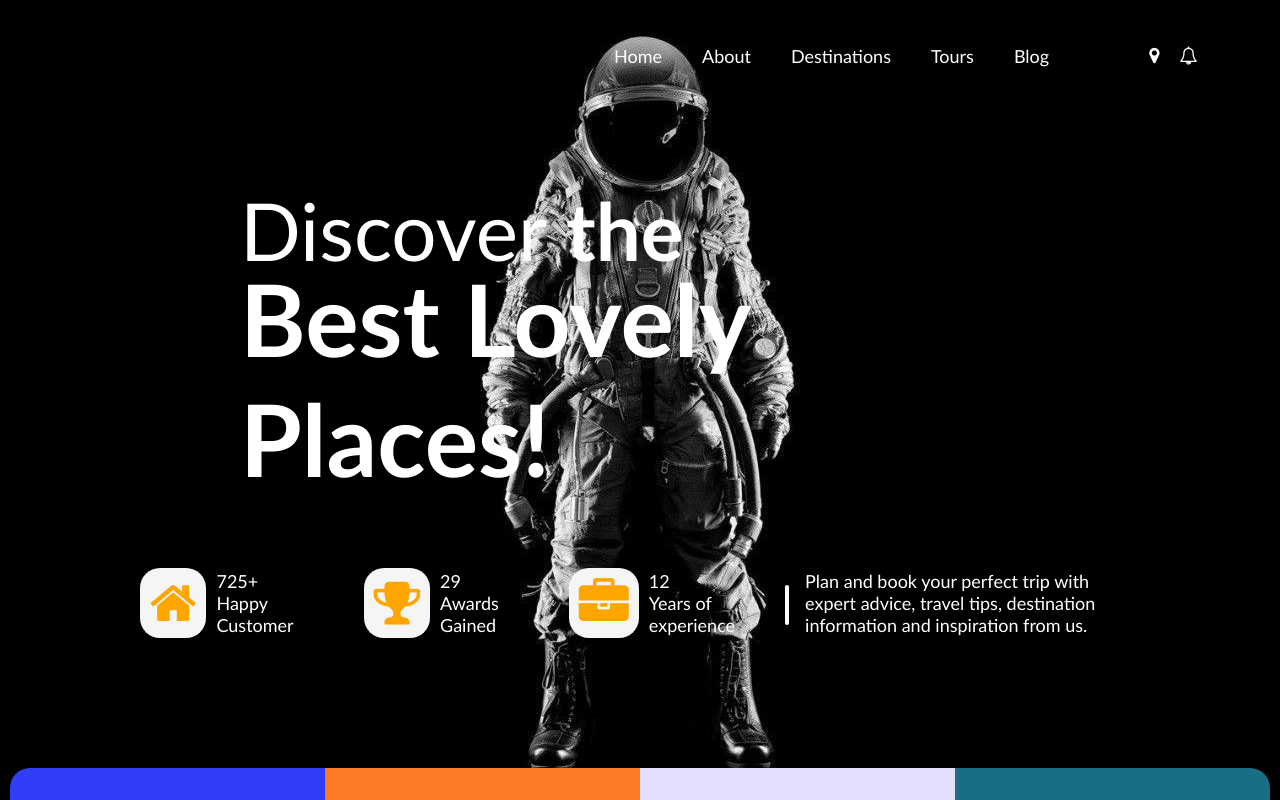
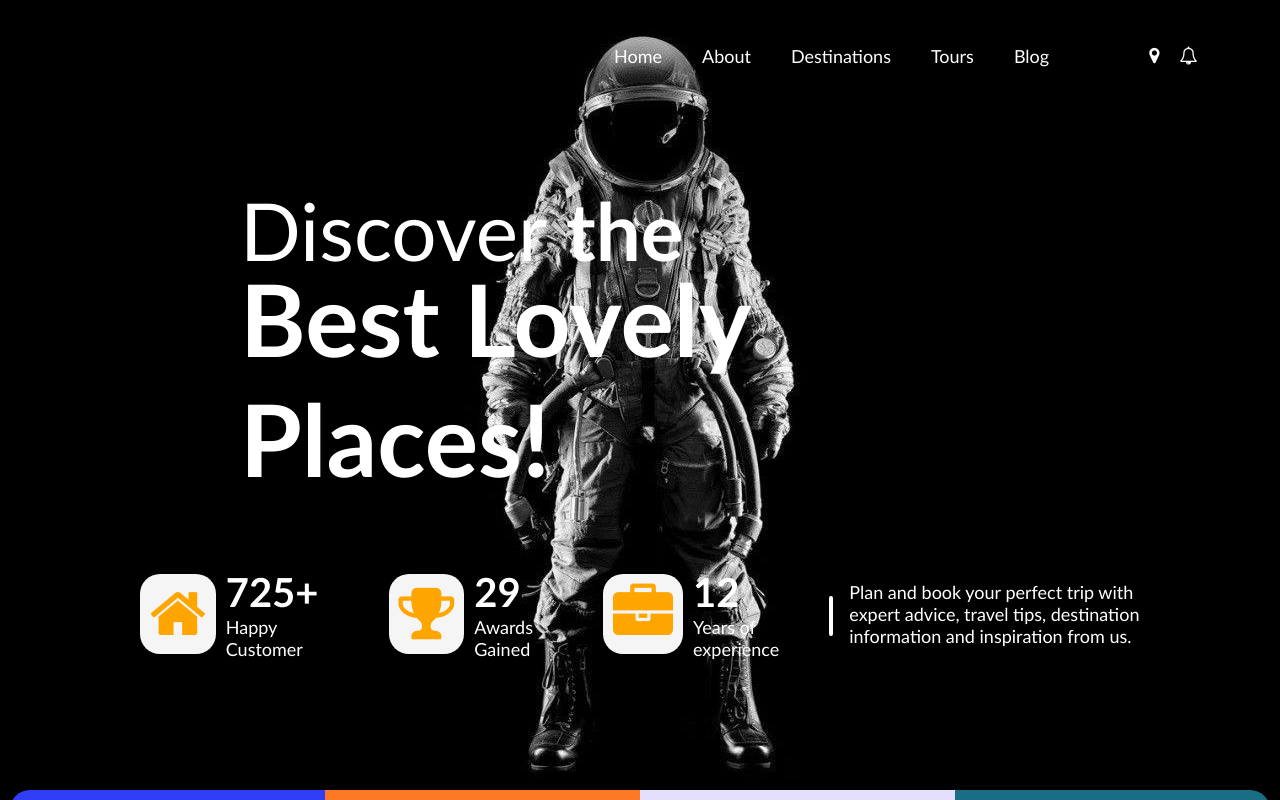
Before and after one commit to airidasju/06-home, a website: page index.html in a window 1280 px wide. Drawn offline with Linux system fonts and the light colour scheme.

Commit message:
updated font

```diff
--- a/css/pages/home.css
+++ b/css/pages/home.css
@@ -19,9 +19,14 @@ body {
  }
 
  .about-info > div > i {
-    font-size: 50px;
+    font-size: 60px;
     color: orange;
     background-color: whitesmoke;
     border-radius: 20px;
     padding: 10px;
  }
+
+ .info-text > p:nth-child(1) {
+   font-size: 40px;
+   font-weight: bold;
+ }
```
